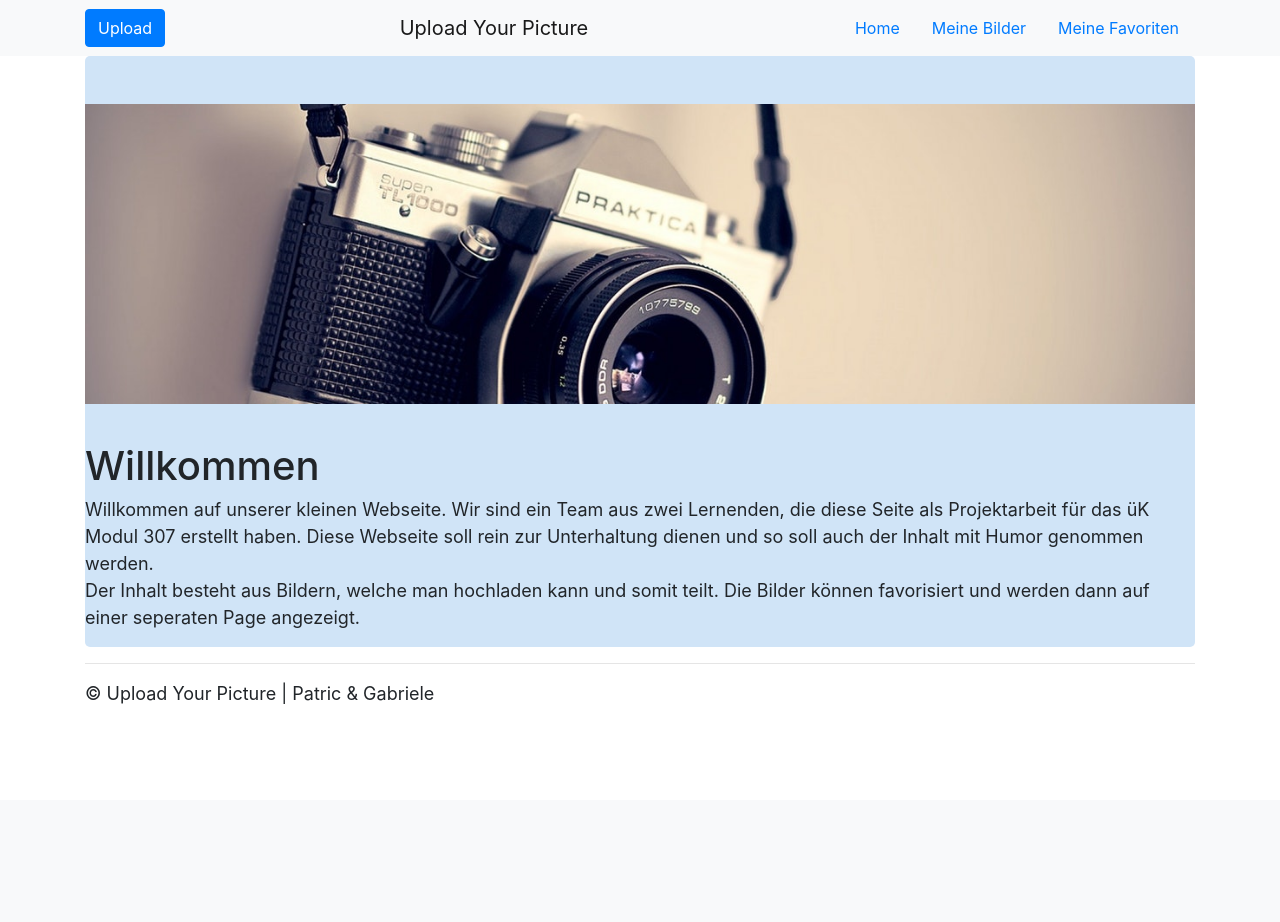
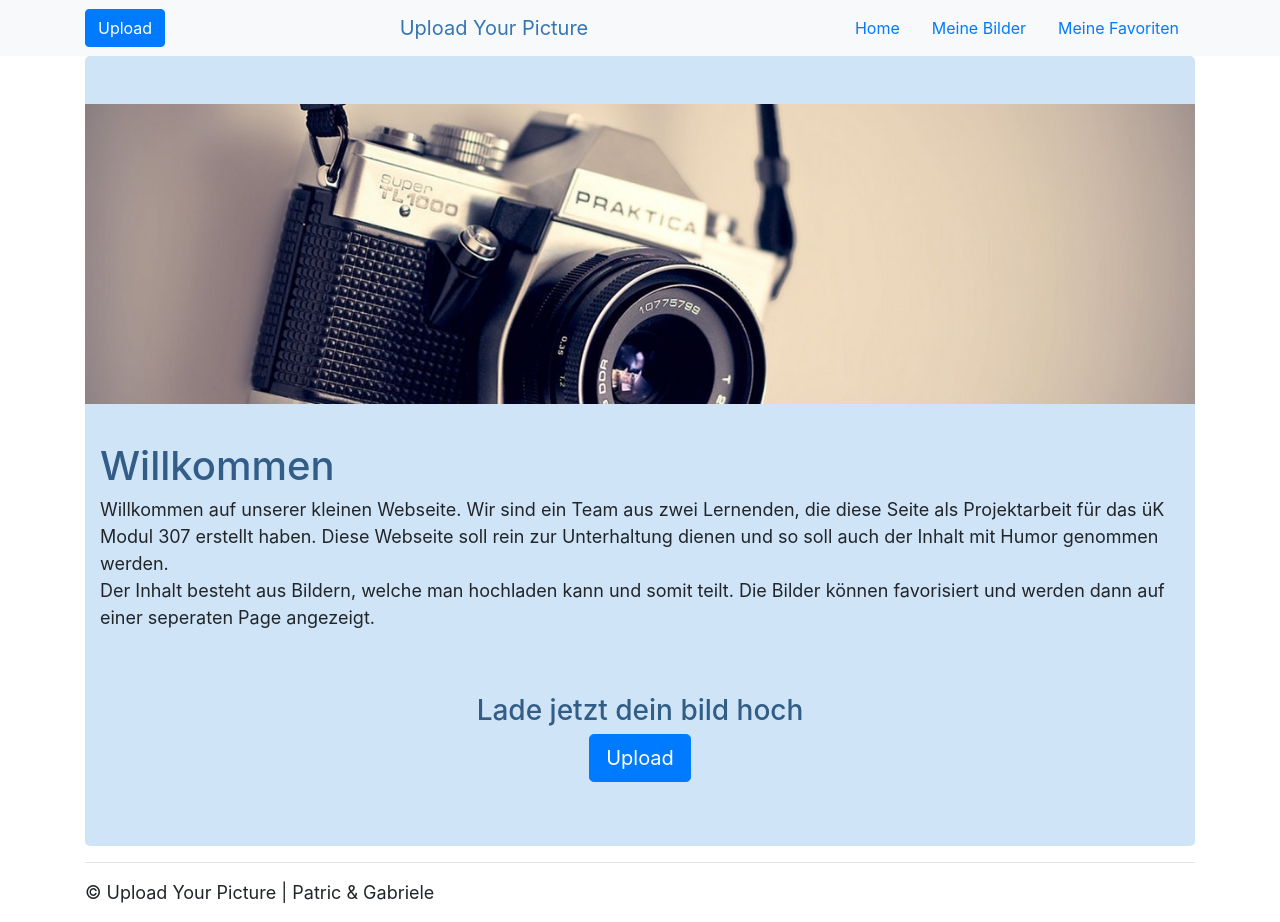
Before and after one commit to patricflueckiger/upload_your_picture, a PHP site: template view/homecontent.php in a window 1280 px wide. Before the commit the page ends 704 px from the top, so only its background shows below. Run offline with PHP 8.4, Linux system fonts and the light colour scheme; the template is opened without the code that fills it, so the values that code supplies are empty; some libraries are stand-ins or nearby versions.

Commit message:
Design verschönert

```diff
--- a/controller/BilderController.php
+++ b/controller/BilderController.php
@@ -104,7 +104,7 @@
       $bildRepository = new BilderRepository();
       $view = new View('meine_favoriten');
       $view->title = 'Favoriten';
-      $bildRepository->readAllFavorit();
+      $view->bilder = $bildRepository->readAllFavorit();
       $view->display();
 
     }
--- a/public/css/style.css
+++ b/public/css/style.css
@@ -1,5 +1,5 @@
 .backgroundHome{
-  background-image: url("../images/pexels-photo-226243.jpeg");
+  background-image: url("/images/pexels-photo-226243.jpeg");
   height: 300px;
   background-position: center;
   background-size: cover;
@@ -9,8 +9,13 @@
 
 }
 
+h3 {
+  color: #315d86;
+}
+
 h1{
  margin-top: 1em;
+ color: #315d86;
 }
 
 p{
--- a/view/bilder_create.php
+++ b/view/bilder_create.php
@@ -1,8 +1,9 @@
 
 <div class="pt-5" style="background-color:#d0e4f7;height:100%;width:auto;border-radius:5px;">
   <div class="container">
-<h1>Füge dein Bild ein</h1>
 
+<div class="container">
+  <h1>Lade dein Bild Hoch</h1>
   <form action="/Bilder/doCreate" method="post" enctype="multipart/form-data">
   <div class="form-group" style="float:left; width: 50%">
     <label for="inputTitel">Titel:</label>
@@ -38,6 +39,9 @@
 
   </form>
 </div>
+
+
+</div>
 </div>
 
 <?php
--- a/view/header.php
+++ b/view/header.php
@@ -22,7 +22,7 @@
     <nav class="navbar navbar-light bg-light">
       <div class="container">
         <a class="btn btn-primary" href="/Bilder/create" role="button">Upload</a>
-        <a class="navbar-brand" href="/Homecontent">Upload Your Picture</a>
+        <a class="navbar-brand" href="/Homecontent" style="color:rgb(53, 117, 181);">Upload Your Picture</a>
         <ul class="nav">
           <li class="nav-item">
             <a class="nav-link active" href="/Homecontent">Home</a>
--- a/view/homecontent.php
+++ b/view/homecontent.php
@@ -4,16 +4,23 @@
       <div class="col-xs-12">
         <div class="backgroundHome">
         </div>
-
-        <div class="mx-auto" style="contentText">
-        <h1>Willkommen</h1>
-        <p>Willkommen auf unserer kleinen Webseite. Wir sind ein Team aus zwei Lernenden,
-        die diese Seite als Projektarbeit für das üK Modul 307 erstellt haben. Diese Webseite soll rein zur Unterhaltung dienen und so soll auch der Inhalt mit Humor genommen werden.</br>
-        Der Inhalt besteht aus Bildern, welche man hochladen kann und somit teilt. Die Bilder können favorisiert und werden dann auf einer seperaten Page angezeigt.</p>
+        <div class="container">
+          <div class="mx-auto" style="contentText">
+          <h1>Willkommen</h1>
+          <p>Willkommen auf unserer kleinen Webseite. Wir sind ein Team aus zwei Lernenden,
+          die diese Seite als Projektarbeit für das üK Modul 307 erstellt haben. Diese Webseite soll rein zur Unterhaltung dienen und so soll auch der Inhalt mit Humor genommen werden.</br>
+          Der Inhalt besteht aus Bildern, welche man hochladen kann und somit teilt. Die Bilder können favorisiert und werden dann auf einer seperaten Page angezeigt.</p>
+          </div>
         </div>
       </div>
+      <div class="col-lg-12 p-3"></div>
+      <div class="col-lg-12 mt-3 mb-5">
+        <h3 class="text-center">Lade jetzt dein bild hoch</h3>
+        <div class="text-center">
+          <a class="btn btn-primary pagination-centered btn-lg mb-3" href="/Bilder/create" role="button">Upload</a>
+        </div>
 
+      </div>
     </div>
-
   </div>
 </div>
```
Also changed, not shown: view/meine_bilder.php (+13 -0 lines), view/meine_favoriten.php (+14 -9 lines). Lines whose indentation alone changed are shown as unchanged.
